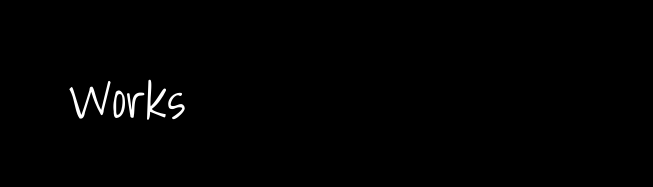
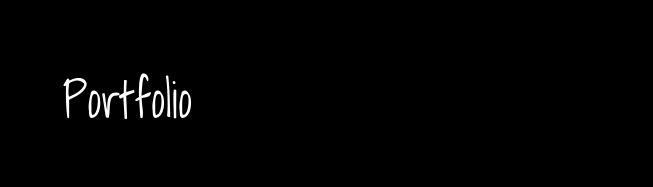
Before and after one commit to juliadiaguileva/juliadiaguileva.github.io, a plain HTML site: page publications.html in a window 1280 px wide. Both pictures are taken after a click on the element 1144 px from the left and 59 px from the top of the page. Shown: the part 198-385 px from the top of the page, without its empty margins (513-1166 px from the left). Drawn offline with nearby package versions, Linux system fonts and the light colour scheme.

Commit message:
Update publications.html

```diff
--- a/publications.html
+++ b/publications.html
@@ -36,7 +36,7 @@
               <nav class="overlay-menu">
                 <ul>
                   <li><a href="about.html">About</a></li>
-                  <li><a href="portfolio.html">Works</a></li>
+                  <li><a href="portfolio.html">Portfolio</a></li>
                   <li><a href="av.html">AV</a></li>
                   <li><a href="publications.html">Publications</a></li>
                   <li><a href="contact.html">Contacts</a></li>
@@ -47,7 +47,10 @@
         </div>
       </div>
     </div>
-    <img src="img/presspicture.jpg" height="100%" alt="Logo"
+      <section class="gallery min-vh-100" class="container-fluid vw-100">
+      <div class="container-lg">
+    <img src="img/presspicture.jpg" height="100%" alt="Logo">
+    </div>
 
 
     <div class="container-fluid footer">
```
